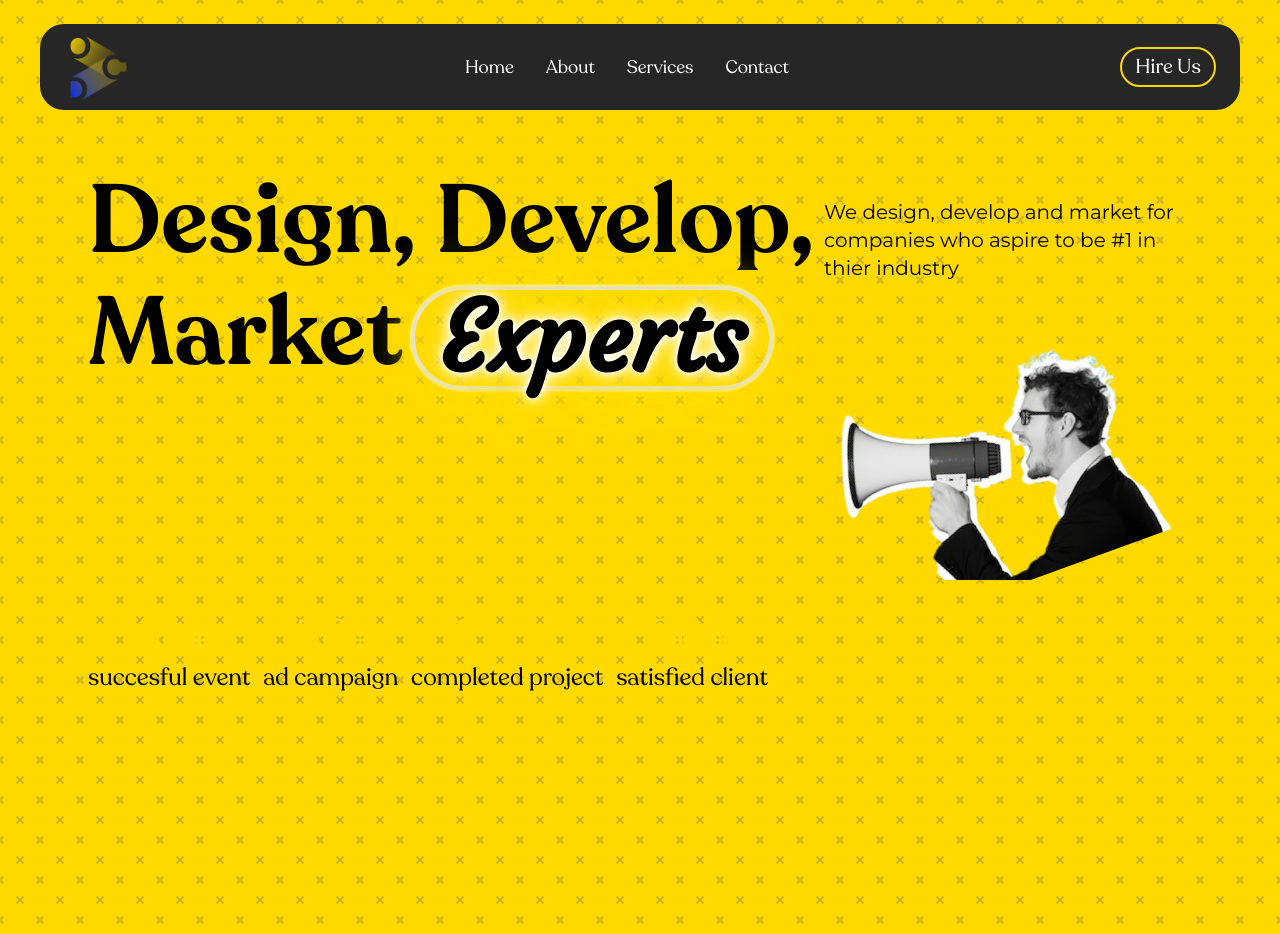
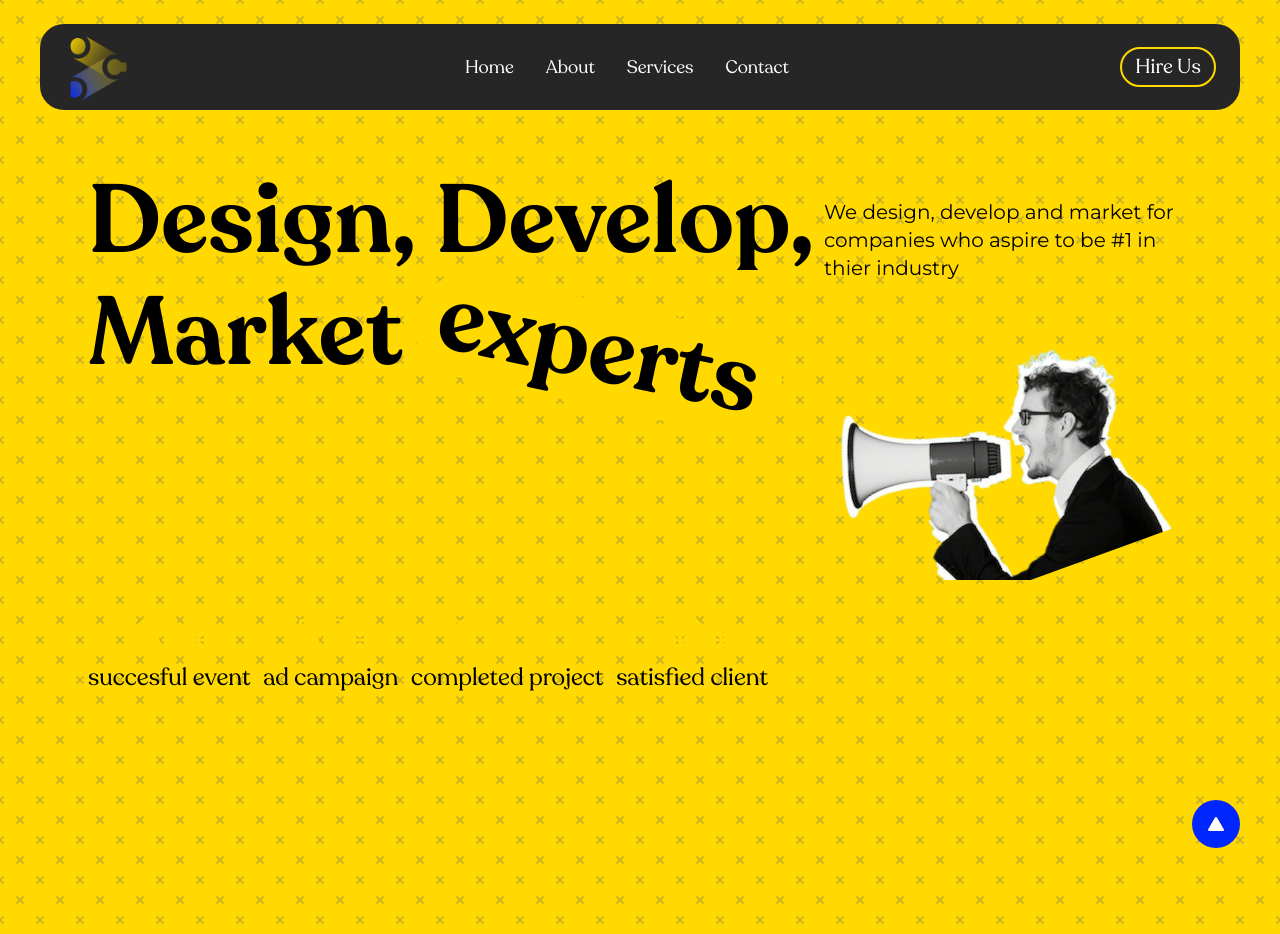
Before and after one commit to daniel-d7a/ocd-new-landing-page, a Next.js app: page / in a window 1280 px wide. Shown: the top 934 px of the page. Built offline with nearby package versions, Linux system fonts and the light colour scheme.

Commit message:
reverted the neon and added a back to top button

```diff
--- a/src/app/layout.tsx
+++ b/src/app/layout.tsx
@@ -17,7 +17,7 @@
     <html lang="en">
       <body
         className={cn(
-          "max-w-[100vw] md:max-w-full min-h-screen bg-neutral-900 overflow-x-hidden",
+          "max-w-[100vw] md:max-w-full min-h-screen bg-neutral-900 overflow-x-hidden relative",
           recoleta.className
         )}
       >
--- a/src/app/template.tsx
+++ b/src/app/template.tsx
@@ -3,10 +3,10 @@
 import { NavBar } from "@/components/layout/NavBar";
 import { cn } from "@/lib/cn";
 import { stagger, useAnimate, motion, AnimatePresence } from "framer-motion";
-import { useEffect } from "react";
+import { useEffect, useState } from "react";
 import { ReactLenis, useLenis } from "@studio-freight/react-lenis";
 import { usePathname } from "next/navigation";
-
+import { BsFillTriangleFill } from "react-icons/bs";
 export default function Template({ children }: { children: React.ReactNode }) {
   const [scope, animate] = useAnimate();
 
@@ -52,6 +52,14 @@
     "top-[80dvh]",
   ];
 
+  const [showBtn, setShowBtn] = useState(false);
+  const [progress, setProgress] = useState(0);
+  const lenis = useLenis(({ scroll, progress }) => {
+    console.log("scroll => ", scroll);
+    setShowBtn(scroll > 200);
+    setProgress(progress);
+  });
+
   return (
     <ReactLenis root>
       <AnimatePresence>
@@ -88,6 +96,17 @@
           <NavBar />
           {children}
           <Footer />
+          <div
+            onClick={() => {
+              lenis.scrollTo(0, { duration: 2 * progress });
+            }}
+            className={cn(
+              "fixed right-10 transition-all text-white bg-ocd-blue p-4 rounded-full cursor-pointer ",
+              showBtn ? "bottom-10" : "-bottom-12"
+            )}
+          >
+            <BsFillTriangleFill />
+          </div>
         </motion.div>
       </AnimatePresence>
     </ReactLenis>
--- a/src/components/home/Hero.tsx
+++ b/src/components/home/Hero.tsx
@@ -46,15 +46,13 @@
             className=" flex flex-col md:flex-row gap-2"
           >
             Market
-            <NeonText
+            <span
               className={cn(
-                "font-semibold border-4 rounded-full px-6 w-min -ml-4 md:ml-0 mb-10",
-                neon.className
+                "font-semibold bg-ocd-yellow rounded-full rotate-12 px-6 w-min mt-4 pb-2 -ml-4 md:ml-0 mb-10 text-black"
               )}
-              border
             >
-              Experts
-            </NeonText>
+              experts
+            </span>
           </motion.h1>
         </div>
       </div>
--- a/src/components/home/atoms/ServiceCard.tsx
+++ b/src/components/home/atoms/ServiceCard.tsx
@@ -4,7 +4,7 @@
 import { Dispatch, SetStateAction } from "react";
 import { RippleButton } from "@/components/ui/buttons/ripple button/RippleButton";
 import { IoMdArrowForward } from "react-icons/io";
-import { motion } from "framer-motion";
+import { motion, stagger } from "framer-motion";
 
 export const ServiceCard = ({
   image,
@@ -29,16 +29,23 @@
         y: 100,
         opacity: 0,
       }}
-      animate={{
+      whileInView={{
         y: 0,
         opacity: 1,
       }}
+      viewport={{
+        amount: "some",
+        once: false,
+      }}
       transition={{
-        duration: 1,
+        duration: 0.3,
+        delay: index * 0.3,
+        type: "spring",
+        // ease: [0.34, 1.56, 0.64, 1],
       }}
       onClick={() => setSelectedIndex(index)}
       className={cn(
-        "hover:grayscale-0 w-full rounded-xl p-6 md:h-60 min-h-64 grid grid-cols-6 cursor-pointer transition-all",
+        "hover:grayscale-0 drop-shadow-lg shadow-lg w-full rounded-xl p-6 md:h-60 min-h-64 grid grid-cols-6 cursor-pointer transition-all",
         index === 0 || index === 3
           ? "bg-ocd-yellow text-black"
           : "bg-ocd-blue text-white",
--- a/src/components/layout/Footer.tsx
+++ b/src/components/layout/Footer.tsx
@@ -1,9 +1,9 @@
-import { FaFacebookF, FaInstagram, FaBehance } from "react-icons/fa6";
+import { FaFacebookF, FaInstagram, FaBehance, FaChevronLeft } from "react-icons/fa6";
 import { Label } from "../ui/label";
 import { Input } from "../ui/input";
 import { Textarea } from "../ui/textarea";
 import { ScrollButton } from "../ui/buttons/scroll button/ScrollButton";
-import { NeonText } from "../ui/NeonText";
+import { cn } from "@/lib/cn";
 
 export const Footer = () => {
   return (
@@ -15,22 +15,24 @@
         <p className="text-xl">Contact</p>
         <div className="text-xl">
           <p className="text-4xl">We </p>
-          <div className="text-6xl relative font-semibold">
-            <div className="relative z-10">
+          <div className="text-6xl relative font-semibold flex">
+            <div
+              className={cn(
+                "bg-gradient-to-b from-ocd-yellow to-ocd-blue bg-clip-text text-transparent font-bold"
+              )}
+            >
+              <p>O</p>
+              <p>C</p>
+              <p>D</p>
+            </div>
+            <div className="">
               <div className="flex">
-                <NeonText className={"mr-1"}>O</NeonText>
                 <p>nly</p>
               </div>
               <div className="flex">
-                <NeonText color="#ffffff" className=" mr-1.5">
-                  C
-                </NeonText>
                 <p>reate</p>
               </div>
               <div className="flex">
-                <NeonText color="#0026FF" className=" mr-1">
-                  D
-                </NeonText>
                 <p>ifference.</p>
               </div>
             </div>
--- a/src/components/ui/countUp.tsx
+++ b/src/components/ui/countUp.tsx
@@ -16,10 +16,9 @@
   useEffect(() => {
     animate(0, end, {
       duration: 2,
-      ease: [0, 1, 0, 1.2],
+      ease: [0, 1, 0, 1.1],
       onUpdate: (x) => {
         setX(x);
-        console.log("x => ", x);
       },
       delay: delay ?? 2,
     });
```
